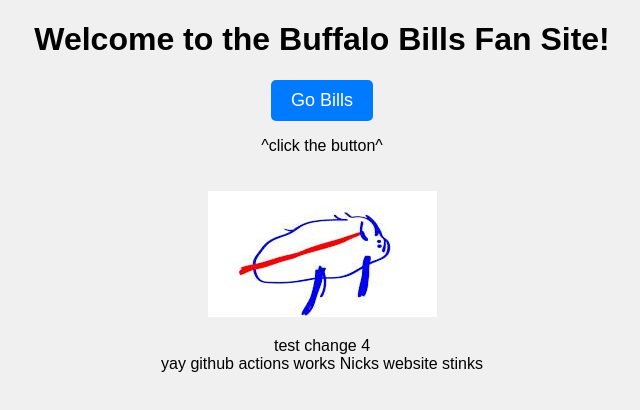
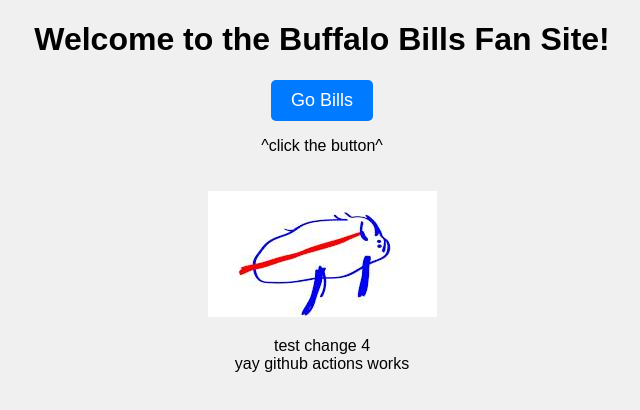
Before and after one commit to OWurst/CS1660-Assig5, a plain HTML site: page files/index.html in a window 1280 px wide. Shown: the whole page, without its empty margins (318-958 px from the left). Drawn offline with Linux system fonts and the light colour scheme.

Commit message:
nicks website does not stink

```diff
--- a/files/index.html
+++ b/files/index.html
@@ -31,7 +31,7 @@
 <button class="button" onclick="playAudio()">Go Bills</button>
 <p id="message">^click the button^</p>
 <img src="download.jpg" alt="Buffalo Bills Logo" class="logo">
-<p>test change 4<br> yay github actions works Nicks website stinks</p>
+<p>test change 4<br> yay github actions works</p>
 <audio id="myAudio">
   <source src="buffalo-bills-shout-song-fight-song-101soundboards.mp3" type="audio/mpeg">
   Your browser does not support the audio element.
```
